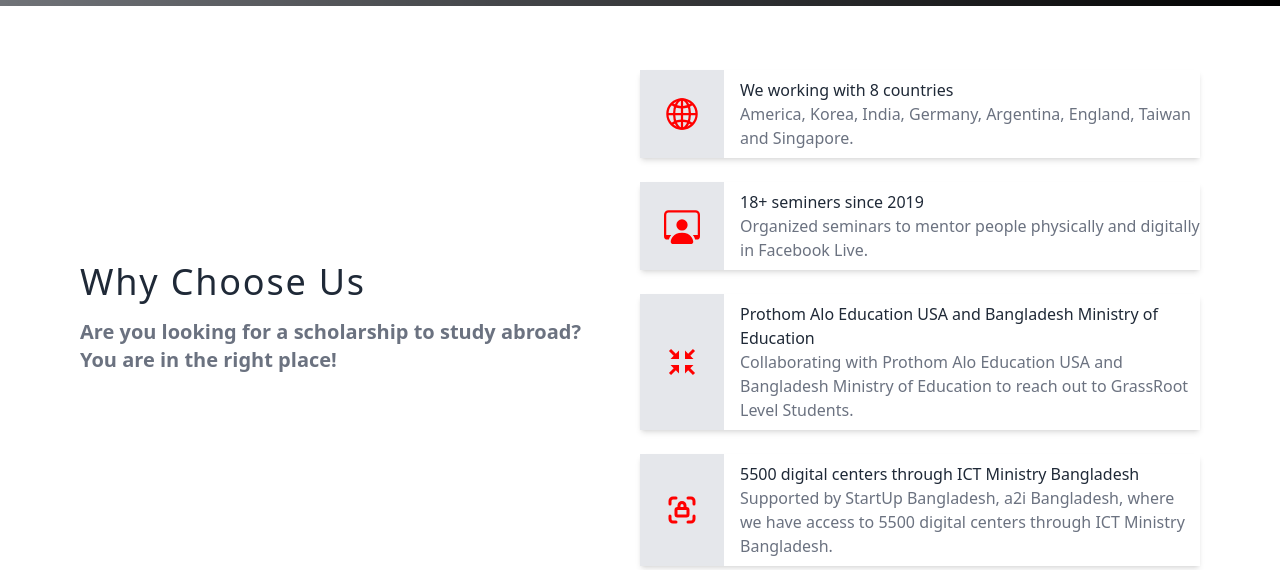
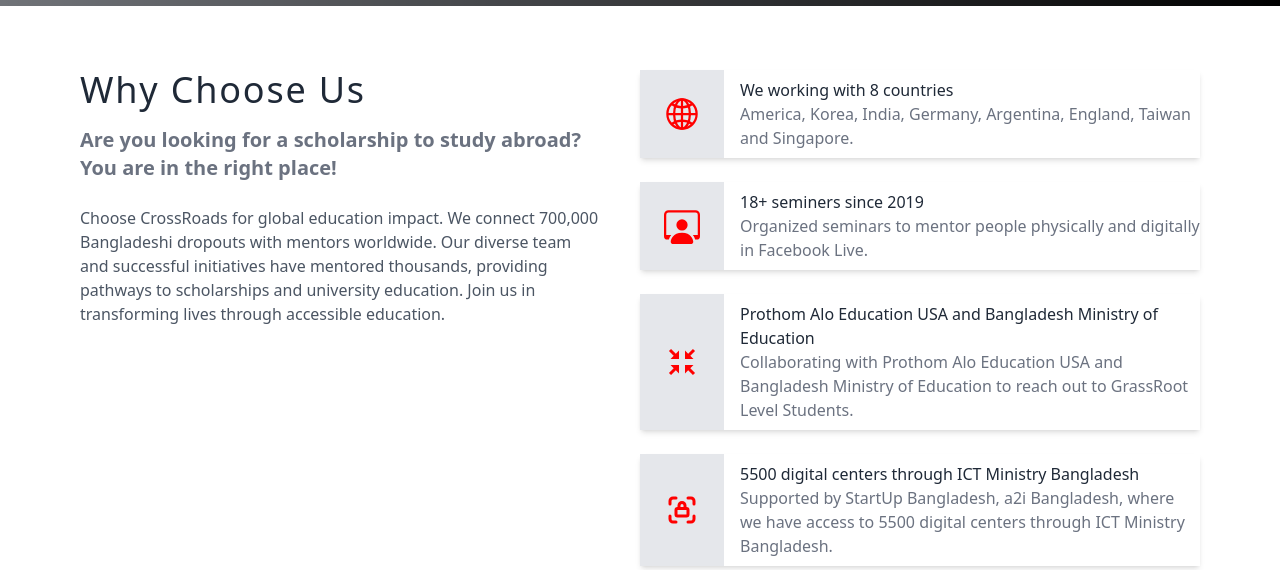
Before and after one commit to rakibaakter/cross-roads-initiative, a React (Vite) app: page / in a window 1280 px wide. Shown: the part 714-1284 px from the top of the page. Built offline with nearby package versions, Linux system fonts and the light colour scheme; grey boxes are pictures that could not be loaded.

Commit message:
modified content for choose us section

```diff
--- a/src/pages/home/ChooseUs.jsx
+++ b/src/pages/home/ChooseUs.jsx
@@ -5,7 +5,7 @@ import { TbLockAccess } from "react-icons/tb";
 
 const ChooseUs = () => {
   return (
-    <div className=" px-4 md:px-8 lg:px-20 mt-8 md:mt-16 lg:flex justify-between items-center">
+    <div className=" px-4 md:px-8 lg:px-20 mt-8 md:mt-16 lg:flex justify-between ">
       <div className="lg:w-1/2">
         <h2 className="text-3xl md:text-4xl font-medium tracking-wider">
           Why Choose Us
@@ -14,6 +14,13 @@ const ChooseUs = () => {
           Are you looking for a scholarship to study abroad?
           <br /> You are in the right place!
         </h3>
+        <p className="mt-6 text-gray-600 lg:mr-10">
+          Choose CrossRoads for global education impact. We connect 700,000
+          Bangladeshi dropouts with mentors worldwide. Our diverse team and
+          successful initiatives have mentored thousands, providing pathways to
+          scholarships and university education. Join us in transforming lives
+          through accessible education.
+        </p>
       </div>
       <div className="lg:w-1/2 space-y-6 mt-8 lg:mt-0">
         <div className="flex gap-4 bg-base-100 shadow-md">
```
